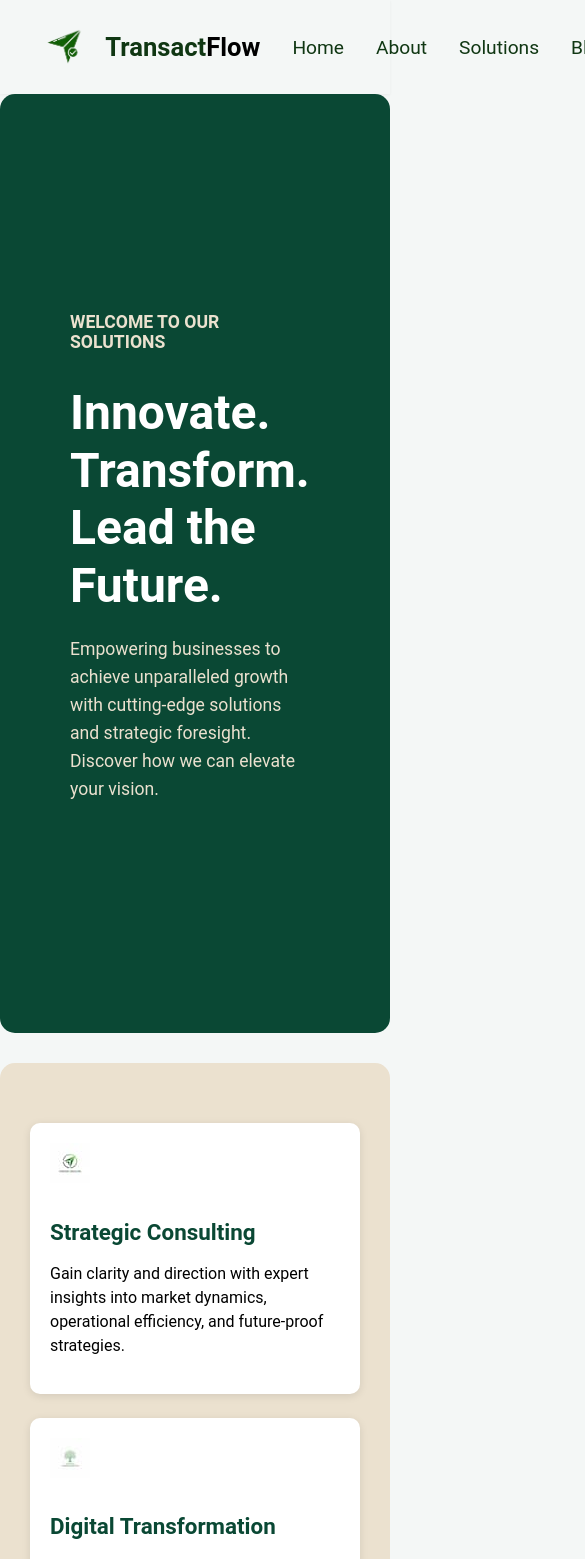
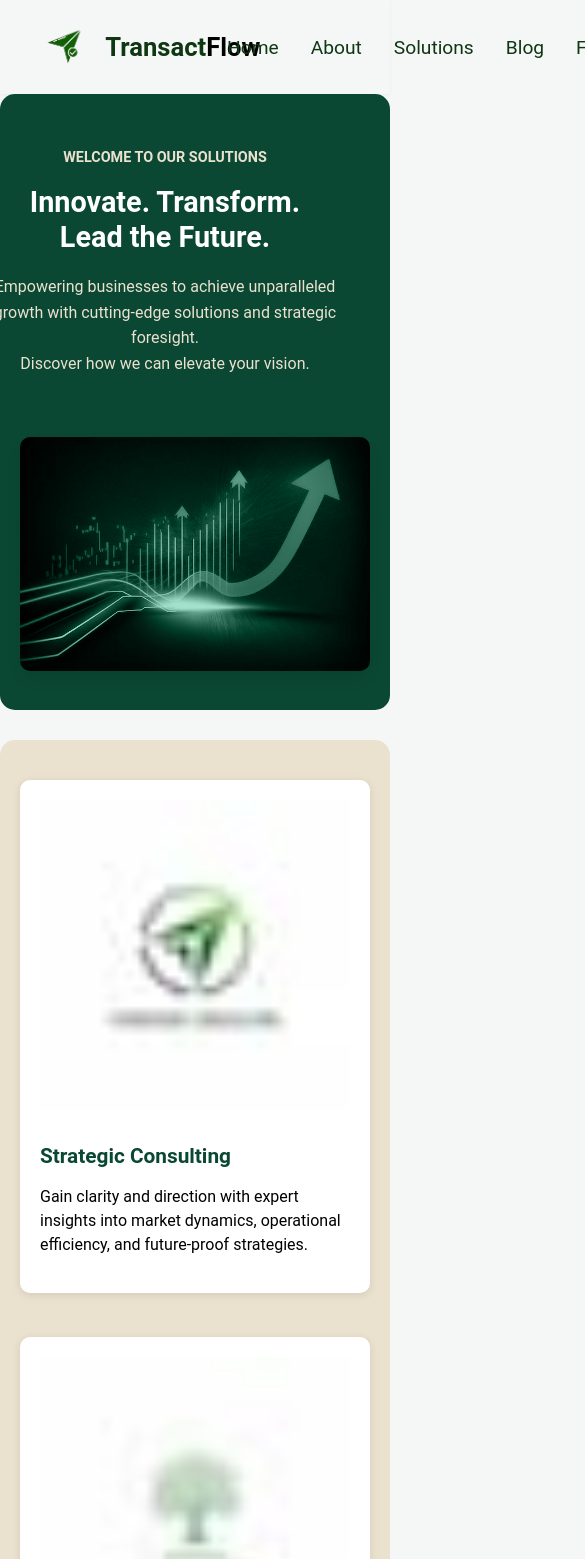
Before and after one commit to annemuriuki/Wapi_website, a React (Vite) app: page / in a window 390 px wide. Shown: the top 1559 px of the page, 585 px wide, since content can reach past the window. Built offline with nearby package versions, Linux system fonts and the light colour scheme.

Commit message:
updated for android

```diff
--- a/src/pages/Home.css
+++ b/src/pages/Home.css
@@ -618,3 +618,133 @@ body {
     transform: translateX(0);
   }
 }
+
+/* Tablets and smaller desktops */
+@media (max-width: 992px) {
+  .home-section {
+    flex-direction: column;
+    padding: 40px 20px;
+  }
+
+  .home-content {
+    width: 100%;
+    text-align: center;
+    margin-bottom: 30px;
+  }
+
+  .hero-image-container {
+    width: 100%;
+    max-width: 600px;
+    margin: 0 auto;
+  }
+
+  .features-section {
+    flex-direction: column;
+    padding: 40px 20px;
+  }
+
+  .feature-card {
+    width: 100%;
+    max-width: 400px;
+    margin: 0 auto 30px;
+  }
+
+  .full-width-content-area {
+    flex-direction: column;
+  }
+
+  .full-width-image-container,
+  .full-width-text-content {
+    width: 100%;
+    padding: 20px;
+  }
+
+  .blog-list {
+    grid-template-columns: repeat(2, 1fr);
+  }
+}
+
+/* Mobile devices */
+@media (max-width: 768px) {
+  .welcome-text {
+    font-size: 0.9em;
+  }
+
+  .hero-title {
+    font-size: 2.2em;
+  }
+
+  .hero-subtitle {
+    font-size: 1em;
+  }
+
+  .blog-list {
+    grid-template-columns: 1fr;
+  }
+
+  .blog-header {
+    flex-direction: column;
+    gap: 15px;
+  }
+
+  .blog-button {
+    width: 100%;
+    text-align: center;
+  }
+
+  .our-clients-section {
+    padding: 30px 15px;
+  }
+
+  .client-logo {
+    max-width: 120px;
+  }
+}
+
+/* Small mobile devices */
+@media (max-width: 480px) {
+  .hero-title {
+    font-size: 1.8em;
+  }
+
+  .feature-title {
+    font-size: 1.3em;
+  }
+
+  .full-width-section-heading {
+    font-size: 1.5em;
+  }
+
+  .blog-title {
+    font-size: 1.2em;
+  }
+}
+
+@media (max-width: 768px) {
+  button,
+  .blog-button,
+  .read-more-button,
+  .blog-card,
+  .feature-card {
+    min-height: 44px;
+  }
+
+  .blog-card,
+  .feature-card {
+    margin-bottom: 20px;
+  }
+}
+
+@media (max-width: 768px) {
+  img {
+    max-width: 100%;
+    height: auto;
+  }
+
+  .hero-realistic-image,
+  .blog-image,
+  .feature-icon {
+    width: 100%;
+    height: auto;
+  }
+}
--- a/src/pages/Home.jsx
+++ b/src/pages/Home.jsx
@@ -44,10 +44,22 @@ function Home() {
       },
     },
     {
-        breakpoint: 600,
+      breakpoint: 768,
       settings: {
         slidesToShow: 1,
         slidesToScroll: 1,
+        arrows: false,
+        dots: true,
+      },
+    },
+    {
+      breakpoint: 480,
+      settings: {
+        slidesToShow: 1,
+        slidesToScroll: 1,
+        arrows: false,
+        dots: true,
+        autoplay: false,
       },
     },
   ],
```
Lines whose indentation alone changed are shown as unchanged.
